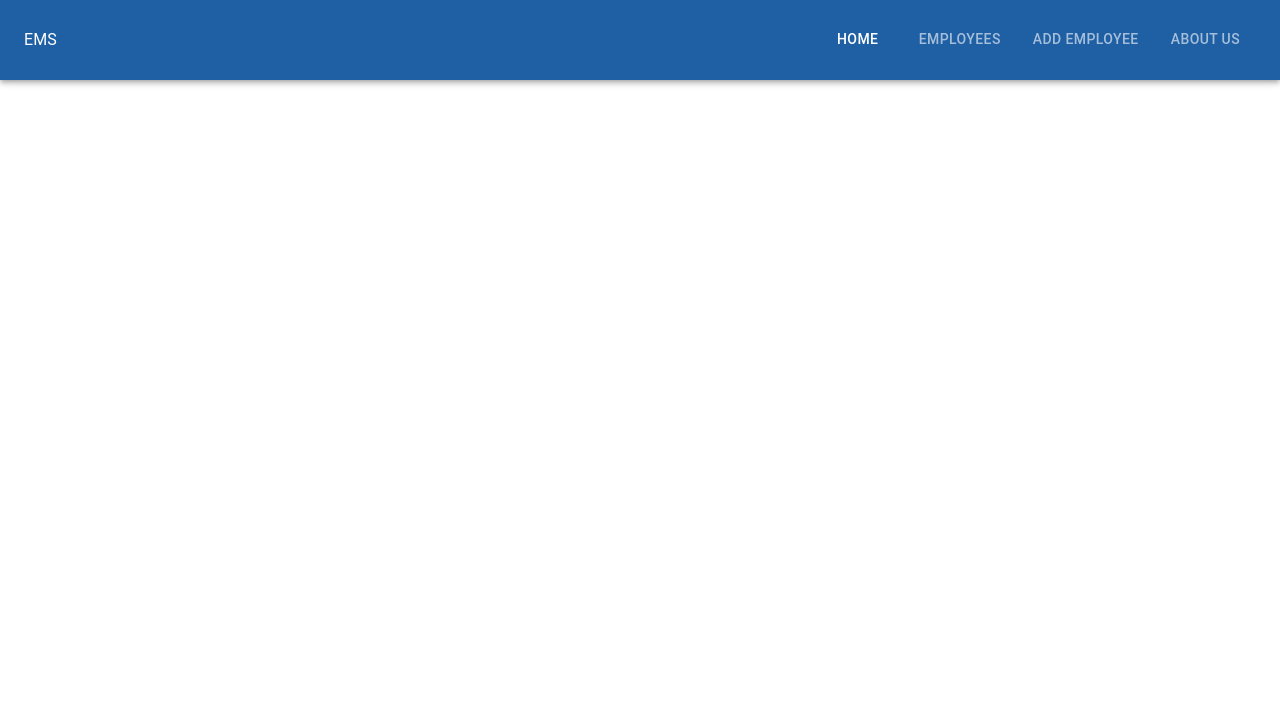
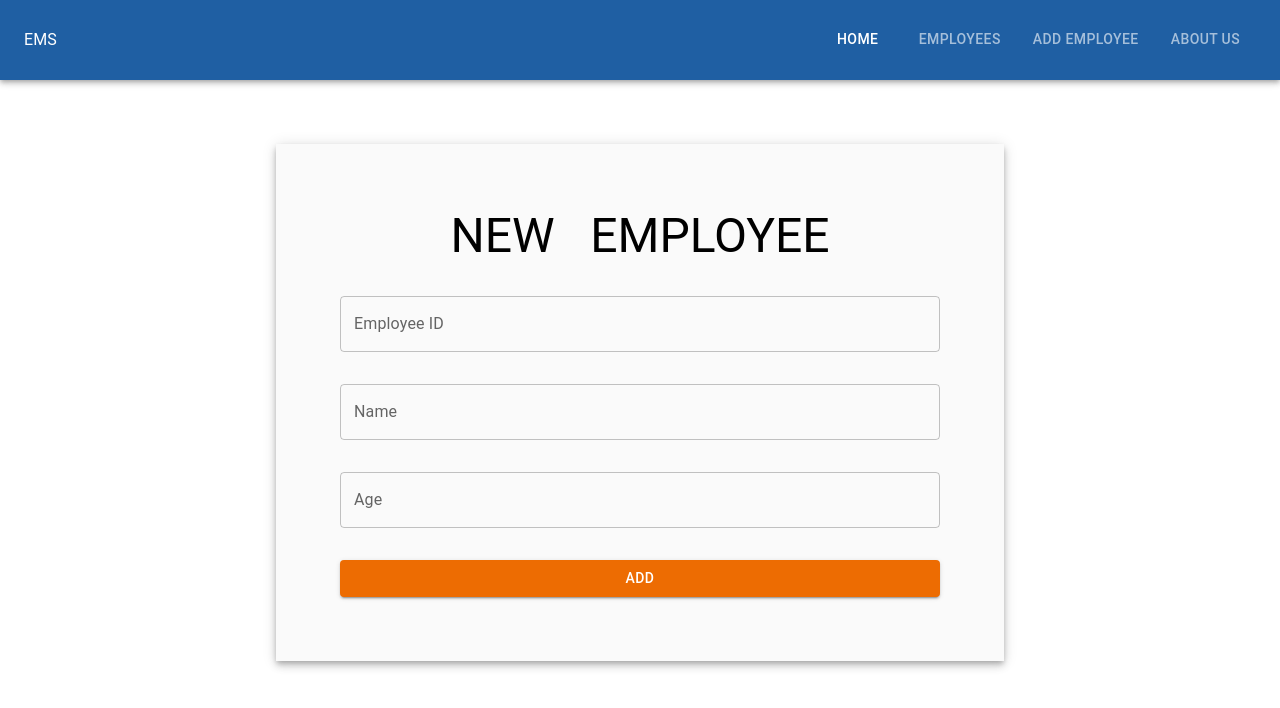
Before and after one commit to Ravishka2000/Employee-Management-System, a React (Create React App) app in the folder client/: page /add in a window 1280 px wide. Shown: the top 708 px of the page. Built offline with nearby package versions, Linux system fonts and the light colour scheme.

Commit message:
create add eployee page frontend

```diff
--- a/client/src/components/AddEmployee.js
+++ b/client/src/components/AddEmployee.js
@@ -1,11 +1,65 @@
-import React from 'react'
+import { Alert, Button, Container, Stack, TextField, Typography, Snackbar } from '@mui/material';
+import React, { useState } from 'react';
+import axios from 'axios';
+import { useNavigate } from 'react-router-dom';
 
 const AddEmployee = () => {
+
+    const [employeeId, setEmployeeId] = useState("");
+    const [employeeName, setEmployeeName] = useState("");
+    const [employeeAge, setEmployeeAge] = useState("");
+    const [open, setOpen] = useState(false);
+    const [message, setMessage] = useState("");
+    const [severity, setSeverity] = useState("");
+    const navigate = useNavigate();
+
+    const handleClose = (event, reason) => {
+        if (reason === 'clickaway') {
+            return;
+        }
+        setOpen(false);
+    };
+
+    const handleSubmit = (e) => {
+        e.preventDefault();
+        axios.post("http://localhost:8090/create", {
+            eId: employeeId,
+            eName: employeeName,
+            eAge: employeeAge
+        })
+        .then((res) => {
+            console.log(res.data);
+            setMessage("Employee Added Succesfully");
+            setSeverity("success");
+            setOpen(true);
+            setTimeout(() => {
+                navigate('/all')
+            }, 2000)
+        })
+        .catch((err) => {
+            console.log(err);
+            setMessage(err.message);
+            setSeverity("error");
+            setOpen(true);
+        })
+    };
+
     return (
-    <div>
-
-    </div>
+        <Container maxWidth="xl">
+            <Stack component="form" spacing={4} sx={{m: "auto", maxWidth: "sm", padding: 8, mt: 8, boxShadow: 5}} bgcolor="#fafafa">
+                <Typography variant='h3' align='center' marginBottom={2}>NEW &nbsp; EMPLOYEE</Typography>
+                <TextField variant='outlined' value={employeeId} onChange={(e)=> setEmployeeId(e.target.value)} label="Employee ID"/>
+                <TextField variant='outlined' value={employeeName} onChange={(e)=> setEmployeeName(e.target.value)} label="Name"/>
+                <TextField variant='outlined' value={employeeAge} onChange={(e)=> setEmployeeAge(e.target.value)} label="Age"/>
+                <Button variant='contained' color='warning' onClick={handleSubmit}>Add</Button>
+                <Snackbar open={open} autoHideDuration={6000} onClose={handleClose}  anchorOrigin={{ vertical: 'bottom', horizontal: 'right' }}>
+                    <Alert onClose={handleClose} severity={severity} variant={'filled'}>
+                        {message}
+                    </Alert>
+                </Snackbar>
+            </Stack>
+        </Container>
     )
 }
 
-export default AddEmployee
+export default AddEmployee;
--- a/client/src/components/AllEmployees.js
+++ b/client/src/components/AllEmployees.js
@@ -1,6 +1,6 @@
 import React, { useState, useEffect } from 'react';
 import axios from 'axios';
-import { Container, Divider, Typography } from '@mui/material';
+import { Button, Container, Divider, Typography } from '@mui/material';
 import { styled } from '@mui/material/styles';
 import Table from '@mui/material/Table';
 import TableBody from '@mui/material/TableBody';
@@ -14,6 +14,7 @@ const StyledTableCell = styled(TableCell)(({ theme }) => ({
     [`&.${tableCellClasses.head}`]: {
       backgroundColor: theme.palette.common.black,
       color: theme.palette.common.white,
+      fontSize: 16,
     },
     [`&.${tableCellClasses.body}`]: {
       fontSize: 14,
@@ -24,7 +25,6 @@ const StyledTableCell = styled(TableCell)(({ theme }) => ({
     '&:nth-of-type(odd)': {
       backgroundColor: theme.palette.action.hover,
     },
-    // hide last border
     '&:last-child td, &:last-child th': {
       border: 0,
     },
@@ -51,23 +51,24 @@ const AllEmployees = () => {
         <Container maxWidth="xl" >
             <Typography variant='h3' align='center' mt={3}>ALL &nbsp; EMPLOYEES</Typography>
             <Divider/>
-            <TableContainer component={Paper} sx={{mt:5}}>
-                <Table aria-label="simple table">
+            <TableContainer component={Paper} sx={{my:5, maxWidth: "md", mx: "auto"}}>
+                <Table size='medium' aria-label="simple table">
                     <TableHead>
                         <TableRow>
-                            <StyledTableCell>ID</StyledTableCell>
-                            <StyledTableCell align="left">Name</StyledTableCell>
-                            <StyledTableCell align="left">Age</StyledTableCell>
+                            <StyledTableCell align='center'>ID</StyledTableCell>
+                            <StyledTableCell align="center">Name</StyledTableCell>
+                            <StyledTableCell align="center">Age</StyledTableCell>
+                            <StyledTableCell align="center" colSpan={2}>Action</StyledTableCell>
                         </TableRow>
                     </TableHead>
                     <TableBody>
                         {employees.map(employee => (
                             <StyledTableRow key={employee._id}>
-                                <StyledTableCell component="th" scope="row">
-                                {employee.eId}
-                                </StyledTableCell>
-                                <StyledTableCell align="left">{employee.eName}</StyledTableCell>
-                                <StyledTableCell align="left">{employee.eAge}</StyledTableCell>
+                                <StyledTableCell align='center' component="th" scope="row">{employee.eId}</StyledTableCell>
+                                <StyledTableCell align="center">{employee.eName}</StyledTableCell>
+                                <StyledTableCell align="center">{employee.eAge}</StyledTableCell>
+                                <StyledTableCell align="right"><Button variant='contained' color='success'>Update</Button></StyledTableCell>
+                                <StyledTableCell align="left"><Button variant='contained' color='error'>Delete</Button></StyledTableCell>
                             </StyledTableRow>
                         ))}
                     </TableBody>
--- a/client/src/components/Home.js
+++ b/client/src/components/Home.js
@@ -3,7 +3,7 @@ import { Container } from '@mui/material';
 
 const Home = () => {
     return (
-        <Container maxWidth="xl" sx={{background:"#fafafa", mt:0, pt:0}}>
+        <Container maxWidth="xl" sx={{background:"#fafafa"}}>
                 Home
                 <h1>hii</h1>
         </Container>
```
